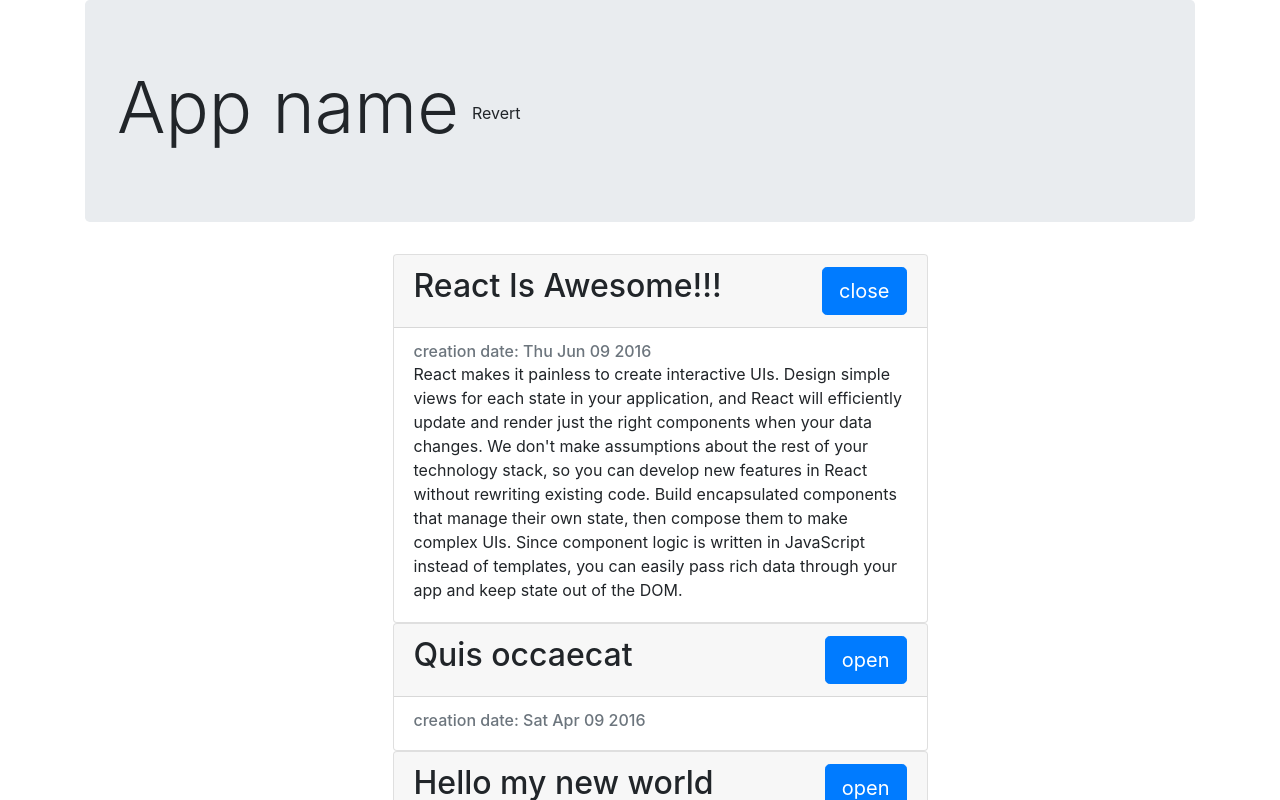
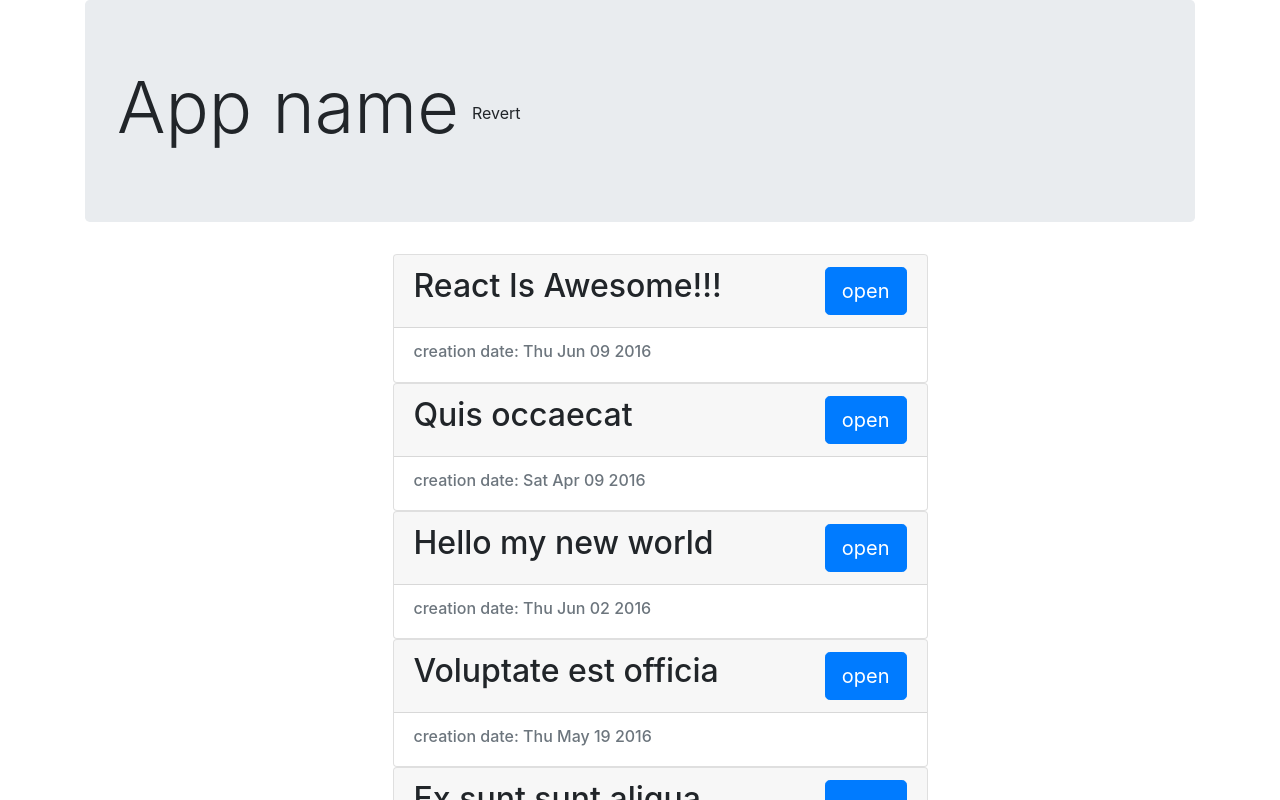
Before and after one commit to MariaFL/hello-react, a React (Create React App) app: page / in a window 1280 px wide. Shown: the top 800 px of the page. Built offline with nearby package versions, Linux system fonts and the light colour scheme; the HTML template or start-up script is replaced by a standard one.

Commit message:
added reverse dataflow

```diff
--- a/src/components/Article.js
+++ b/src/components/Article.js
@@ -1,25 +1,9 @@
 import React, {PureComponent} from 'react';
 
 class Article extends PureComponent {
-  constructor(props) {
-    super(props);
-
-    this.state = {
-      isOpen: props.defaultOpen
-    };
-
-  }
 
   componentWillMount() {
     console.log('mounting');
-  }
-
-  componentWillReceiveProps(nextProps) {
-    if (nextProps.defaultOpen !== this.props.defaultOpen) {
-      this.setState({
-        isOpen: nextProps.defaultOpen
-      })
-    }
   }
 
   componentWillUpdate() {
@@ -27,15 +11,15 @@
   }
 
   render() {
-    const {article} = this.props;
-    const body = this.state.isOpen && <section className="card-text">{article.text}</section>;
+    const {article, isOpen, onButtonClick} = this.props;
+    const body = isOpen && <section className="card-text">{article.text}</section>;
     return (
       <div className="card mx-auto" style={{width: '50%'}}>
         <div className="card-header">
           <h2>
             {article.title}
-            <button onClick={this.handleClick} className="btn btn-primary btn-lg float-right">
-              {this.state.isOpen ? 'close' : 'open'}
+            <button onClick={onButtonClick} className="btn btn-primary btn-lg float-right">
+              {isOpen ? 'close' : 'open'}
             </button>
           </h2>
         </div>
@@ -47,11 +31,6 @@
     )
   }
 
-  handleClick = () => {
-    this.setState({
-      isOpen: !this.state.isOpen
-    })
-  }
 }
 
 export default Article;
--- a/src/components/ArticleList/index.js
+++ b/src/components/ArticleList/index.js
@@ -1,11 +1,16 @@
-import React from 'react';
+import React, {PureComponent} from 'react';
 import Article from '../Article';
 import './style.css';
 
-export default function ArticleList({ articles }) {
-  const articleElements = articles.map((article, index) =>
+export default class ArticleList extends  PureComponent {
+  state = {
+    openArticleId: null
+  };
+
+  render() {
+    const articleElements = this.props.articles.map((article, index) =>
       <li key={article.id} className="article-list_li">
-      <Article article={article} defaultOpen={index === 0}/>
+        <Article article={article} isOpen={this.state.openArticleId === article.id} onButtonClick={this.handleClick.bind(this, article.id)}/>
       </li>
     );
     return (
@@ -14,3 +19,8 @@
       </ul>
     )
   }
+
+  handleClick = openArticleId => this.setState({
+    openArticleId: this.state.openArticleId === openArticleId ? null : openArticleId
+  });
+}
```
Lines whose indentation alone changed are shown as unchanged.
